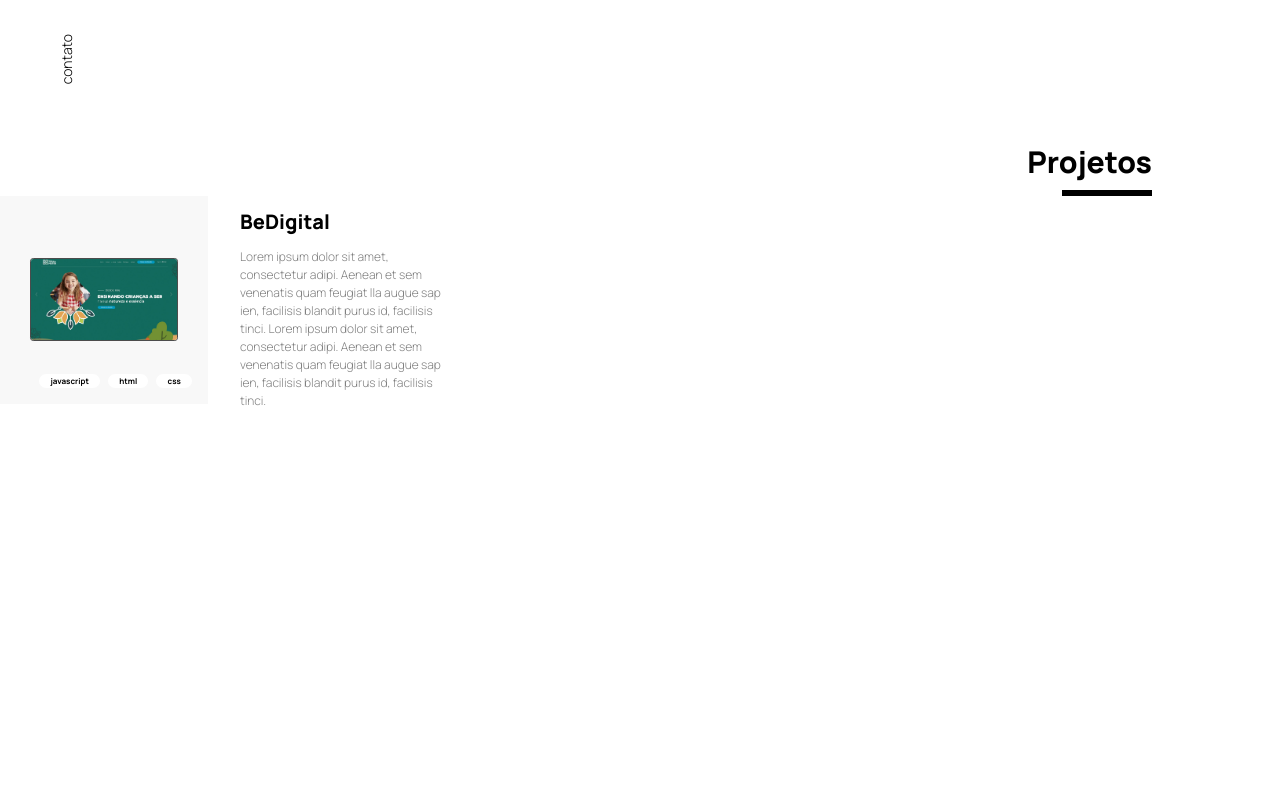
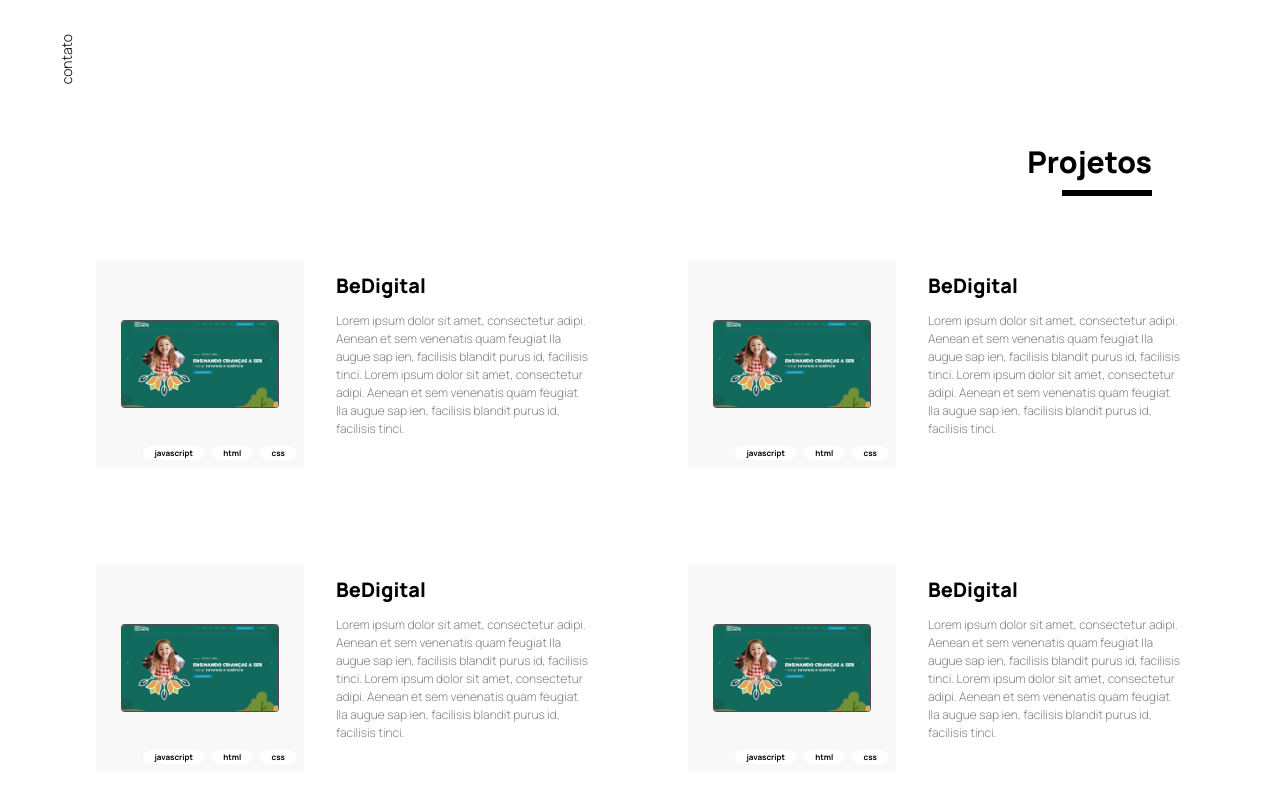
Before and after one commit to NataliaRovaris/rid220638_desafio04, a React (Vite) app: page / in a window 1280 px wide. Shown: the part 536-1336 px from the top of the page. Before the commit the page ends 946 px from the top, so only its background shows below. Built offline with nearby package versions, Linux system fonts and the light colour scheme; a web font is replaced by a local one.

Commit message:
Feat: configurate projects area

```diff
--- a/src/components/ProjectItem/ProjectItem.css
+++ b/src/components/ProjectItem/ProjectItem.css
@@ -1,5 +1,5 @@
 .itens {
-    width: 35%;
+    width: 100%;
     gap: 2rem;
 }
 
@@ -17,7 +17,7 @@ image {
 }
 
 .panel img {
-    width: 70%;
+    width: 75%;
     border-radius: 0.2rem;
     border: 0.1rem solid #4c4c4c;
     object-fit:  contain;
@@ -25,8 +25,8 @@ image {
 
 .tags {
     position: absolute;
-    bottom: 1rem;
-    right: 1rem;
+    bottom: 0.5rem;
+    right: 0.5rem;
     gap: 0.5rem;
 }
 
--- a/src/components/Projects/Projects.css
+++ b/src/components/Projects/Projects.css
@@ -0,0 +1,5 @@
+.projects {
+    grid-template-columns: repeat(2, 1fr);
+    gap: 6rem;
+    margin: 4rem 6rem;
+}
--- a/src/components/Projects/Projects.jsx
+++ b/src/components/Projects/Projects.jsx
@@ -10,7 +10,12 @@ function Projects () {
     return (
         <>
             <Title title='Projetos' position='right'/>
-            <ProjectItem/>
+            <div className=' projects d-grid'>
+                <ProjectItem/>
+                <ProjectItem/>
+                <ProjectItem/>
+                <ProjectItem/>
+            </div>
         </>
     )
 }
--- a/src/main.css
+++ b/src/main.css
@@ -82,6 +82,10 @@ h4 {
   display: flex;
 }
 
+.d-grid {
+  display: grid;
+}
+
 .jc-space-between {
   justify-content: space-between;
 }
```
